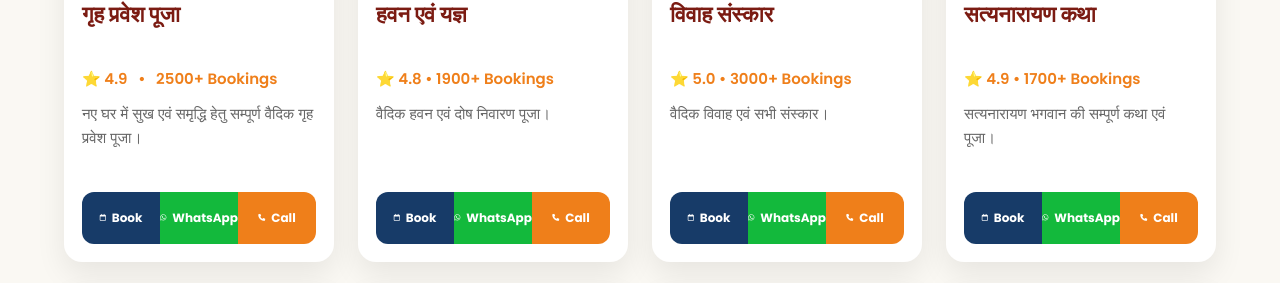
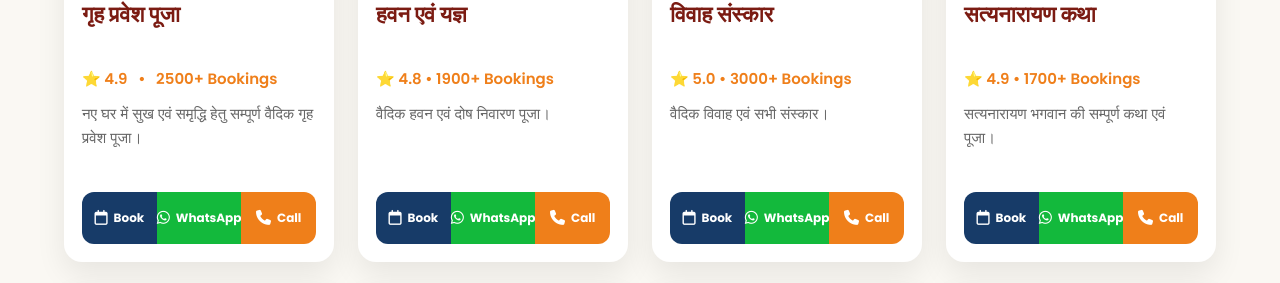
Before and after one commit to dhruvpandey11/pandithire, a Django app: page /services/ in a window 1280 px wide. Shown: the part 813-1096 px from the top of the page. Run offline with Django 4.2, Linux system fonts and the light colour scheme.

Commit message:
responsive fixes

```diff
--- a/home/static/css/services.css
+++ b/home/static/css/services.css
@@ -20,7 +20,7 @@
 .service-content p{color:#666;font-size:15px;line-height:1.6;min-height:72px;margin-bottom:18px;}
 .service-action-bar{margin-top:auto;display:flex;overflow:hidden;border-radius:12px;}
 .service-btn{flex:1;height:52px;display:flex;justify-content:center;align-items:center;gap:6px;color:#fff;text-decoration:none;font-size:12px;font-weight:700;transition:.3s;}
-.service-btn i{font-size:7px;}
+.service-btn i{font-size:15px;}
 .service-book{background:#173B68;}
 .service-whatsapp{background:#13b93c;}
 .service-call{background:#ef7f1a;}
```
